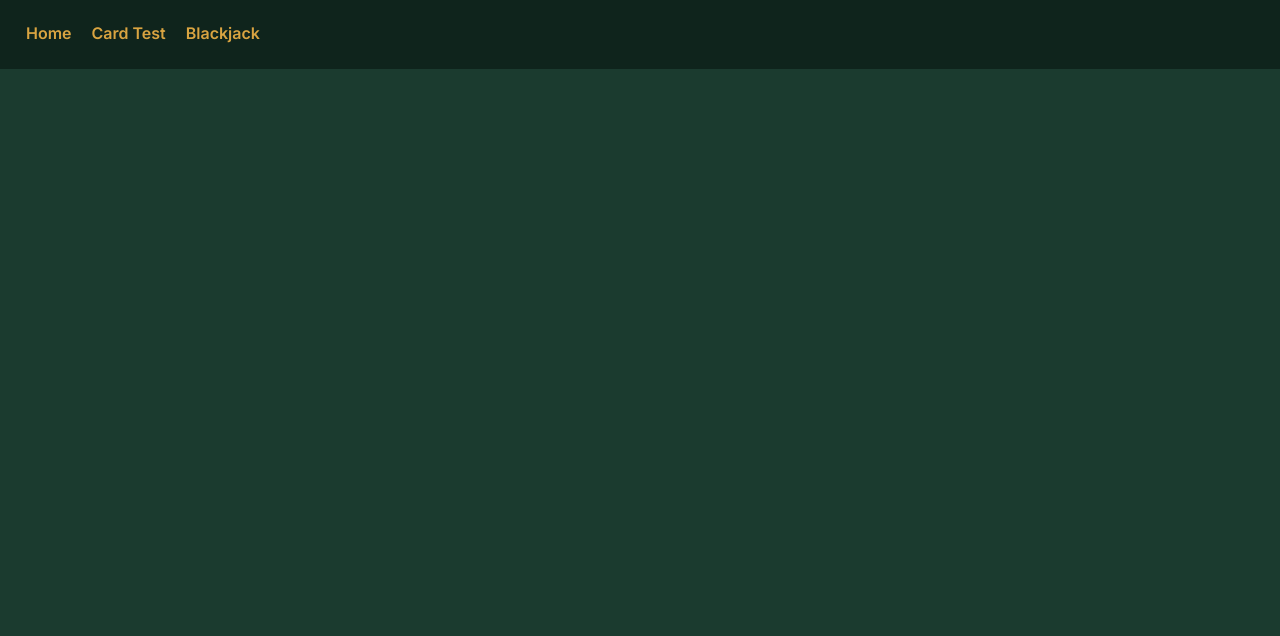
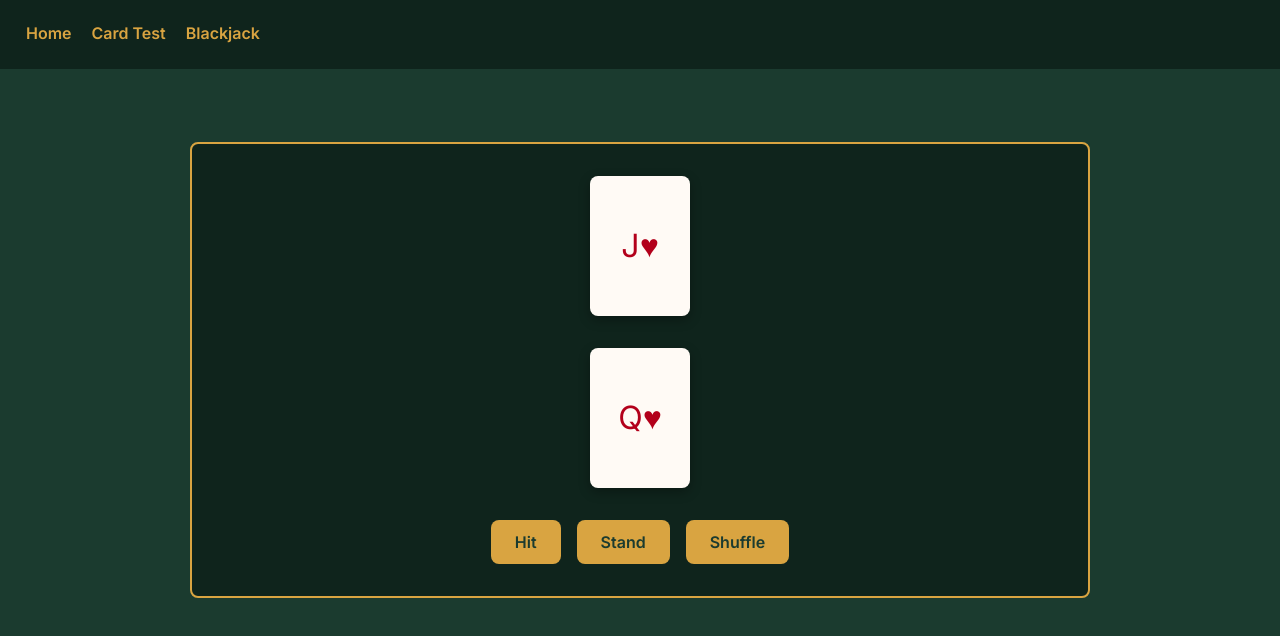
Before and after one commit to cse110-sp25-group07/warmup-exercise, a plain HTML site: page pages/blackjack.html in a window 1280 px wide. Shown: the part 98-734 px from the top of the page. Drawn offline with nearby package versions, Linux system fonts and the light colour scheme.

Commit message:
completed base html & CSS for each page

```diff
--- a/pages/blackjack.html
+++ b/pages/blackjack.html
@@ -11,6 +11,7 @@
     <link rel="icon" type="image/x-icon" href="../assets/images/teamlogo.png" />
     <title>Blackjack Page</title>
   </head>
+  <!-- Layout is Header w/ title, Navbar for each page, and then the game itself -->
   <body>
     <header>
       <h1>Blackjack Page</h1>
@@ -23,5 +24,26 @@
         <li><a href="blackjack.html">Blackjack</a></li>
       </ul>
     </nav>
+
+    <main>
+      <div id="game-container">
+        <section id="dealer-hand" class="hand">
+          <article class="card dummy-card red">
+            <span class="rank">J</span>
+            <span class="suit">♥</span>
+          </article>
+        </section>
+        <section id="player-hand" class="hand">
+          <article class="card dummy-card red">
+            <span class="rank">Q</span>
+            <span class="suit">♥</span>
+          </article>
+        </section>
+        <div id="controls">
+          <button>Hit</button>
+          <button>Stand</button>
+          <button>Shuffle</button>
+      </div>
+    </main>
   </body>
 </html>
```
Also changed, not shown: pages/card-test.html (+2 -0 lines), pages/index.html (+1 -0 lines).
